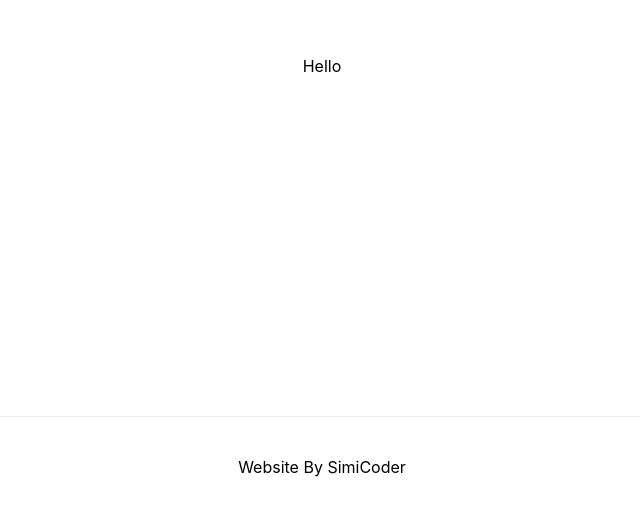
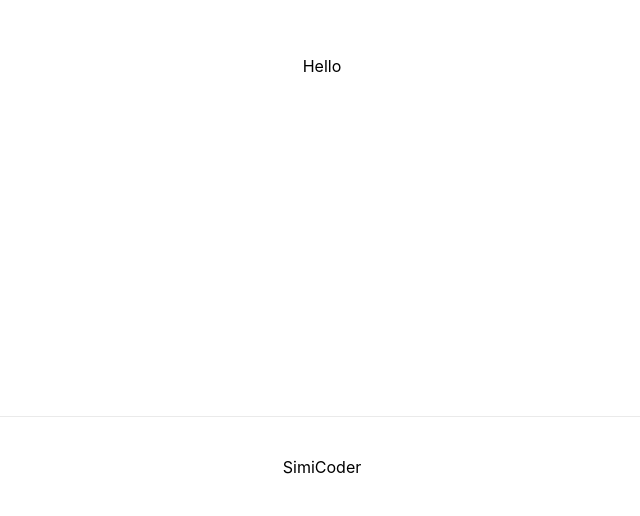
Before and after one commit to simicoder/mypage, a Next.js app: page / in a window 1280 px wide. Shown: the part 284-800 px from the top of the page, without its empty margins (318-958 px from the left). Built offline with nearby package versions, Linux system fonts and the light colour scheme.

Commit message:
footer text changed

```diff
--- a/components/Layout/Layout.tsx
+++ b/components/Layout/Layout.tsx
@@ -11,7 +11,7 @@ export const Layout = memo<LayoutProps>(({ children }) => {
       <main className={styles.main}>{children}</main>
 
       <footer className={styles.footer}>
-        <p>Website By SimiCoder</p>
+        <p>SimiCoder</p>
       </footer>
     </div>
   );
```
